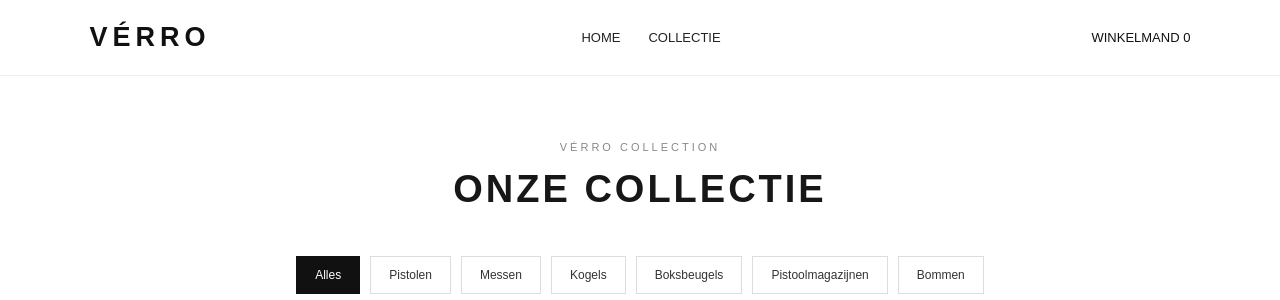
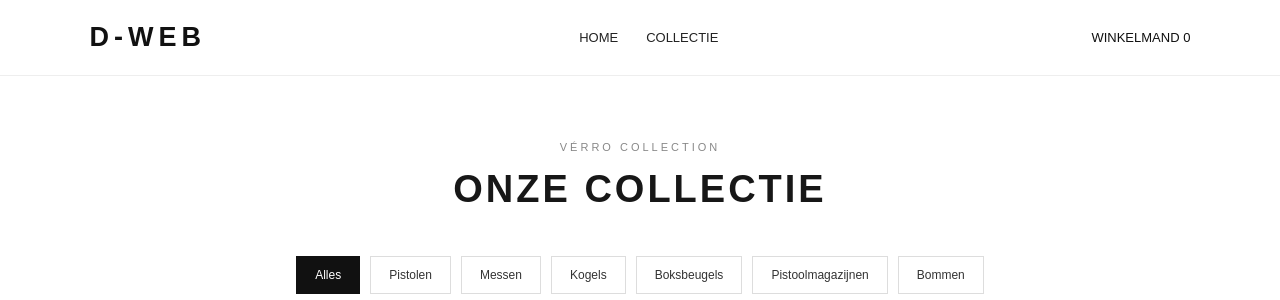
Before and after one commit to zitoen67/schoolproject, a Flask app: page /producten in a window 1280 px wide. Shown: the top 300 px of the page. Run offline with Flask 3, Linux system fonts and the light colour scheme.

Commit message:
Update brand name from VÉRRO to D-WEB

```diff
--- a/templates/products.html
+++ b/templates/products.html
@@ -3,7 +3,7 @@
 <head>
     <meta charset="UTF-8">
     <meta name="viewport" content="width=device-width, initial-scale=1.0">
-    <title>Collectie | VÉRRO</title>
+    <title>Collectie | D-WEB</title>
 
     <style>
         * {
@@ -222,7 +222,7 @@
 <body>
 
 <header>
-    <a href="/" class="logo">VÉRRO</a>
+    <a href="/" class="logo">D-WEB</a>
 
     <nav>
         <a href="/">HOME</a>
@@ -297,7 +297,7 @@
 </main>
 
 <footer>
-    VÉRRO — PREMIUM STREETWEAR
+    D-WEB — PREMIUM STREETWEAR
 </footer>
 
 <script>
```
